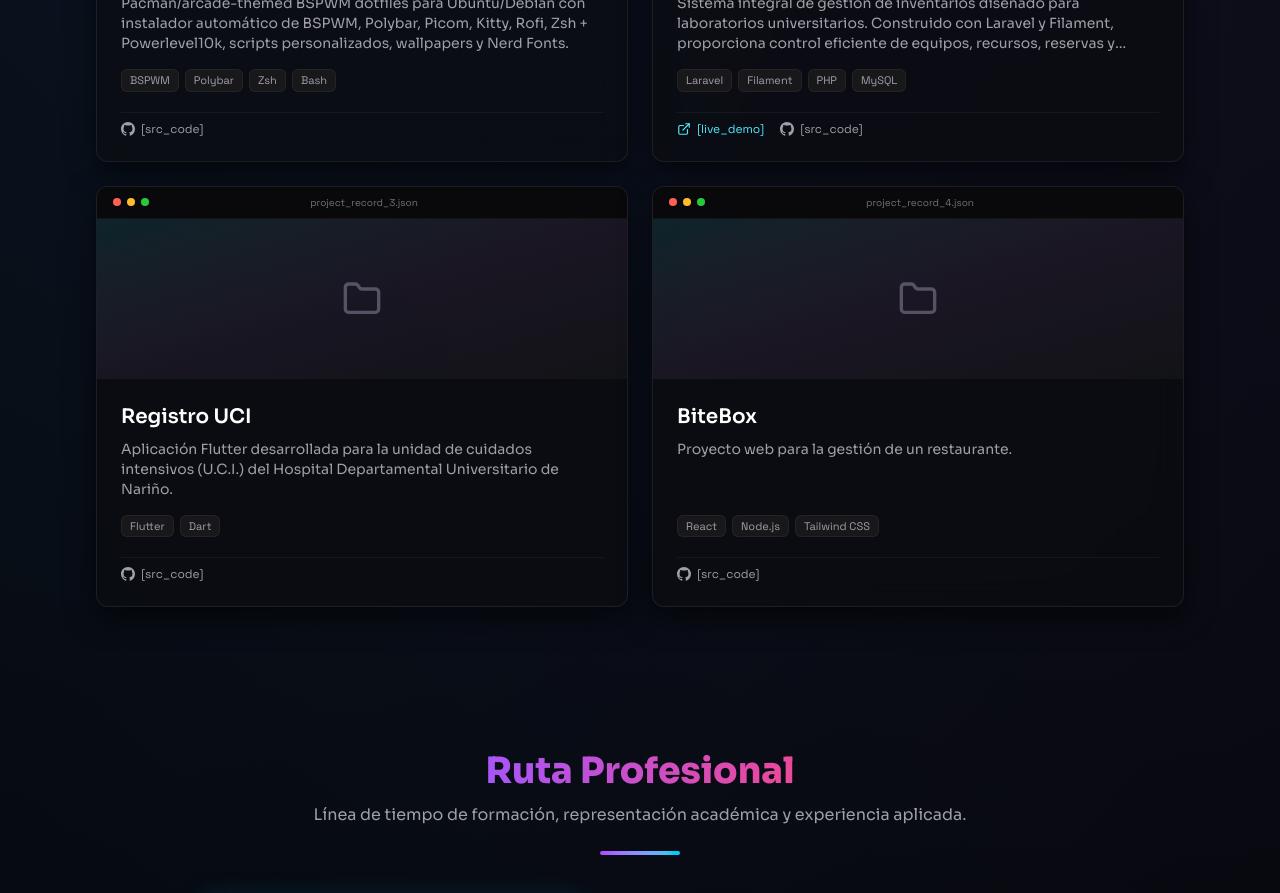
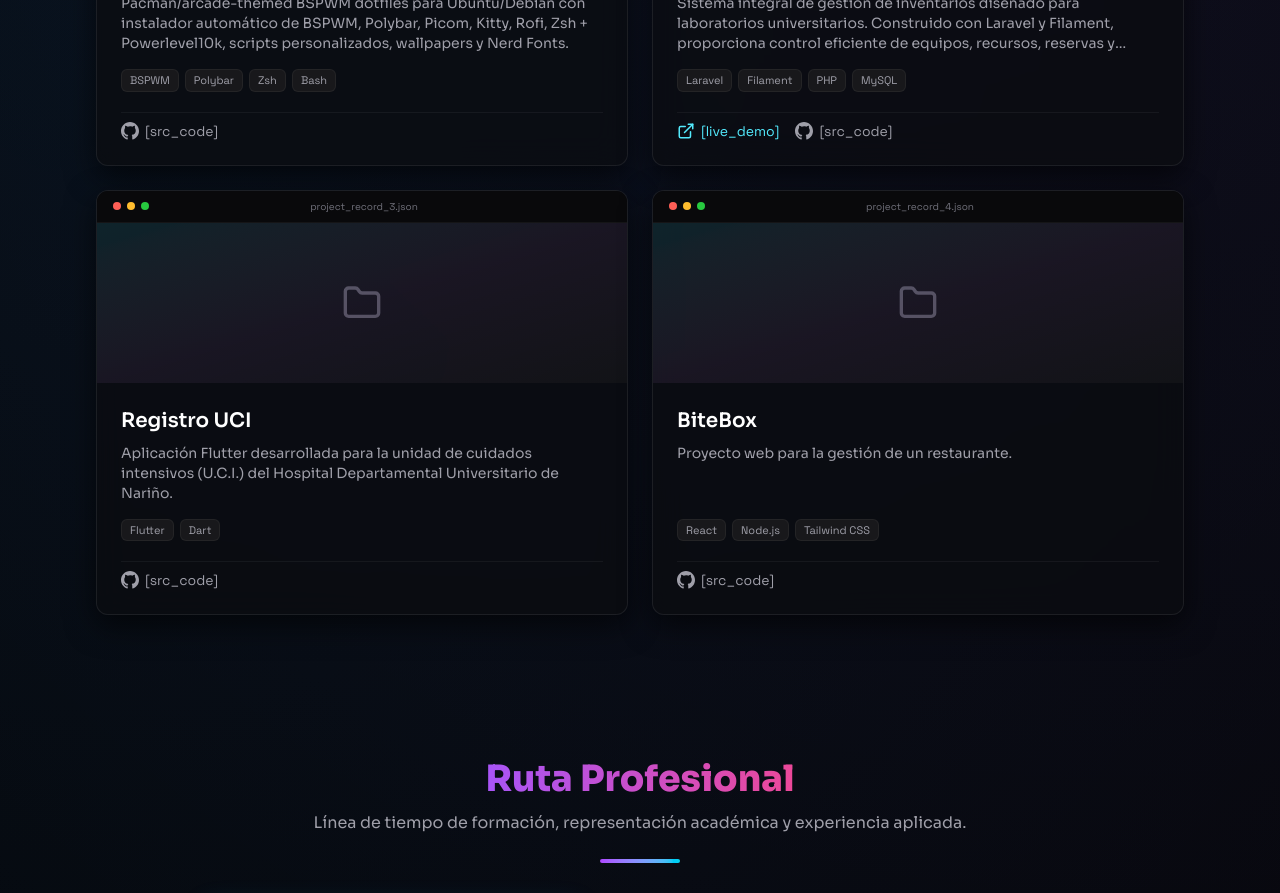
Before and after one commit to Jhontabo/Portfolio, a Next.js app: page / in a window 1280 px wide. Shown: the part 1320-2213 px from the top of the page. Built offline with nearby package versions, Linux system fonts and the light colour scheme; no server answers.

Commit message:
Increase size of live_demo and src_code buttons in projects

```diff
--- a/components/PortfolioSection.tsx
+++ b/components/PortfolioSection.tsx
@@ -91,9 +91,9 @@ export default function PortfolioSection() {
                       href={project.demo}
                       target="_blank"
                       rel="noopener noreferrer"
-                      className="flex items-center gap-1.5 text-xs font-mono text-cyan-300 hover:text-cyan-200 transition-colors"
+                      className="flex items-center gap-1.5 text-sm font-mono text-cyan-300 hover:text-cyan-200 transition-colors"
                     >
-                      <ExternalLink size={14} />
+                      <ExternalLink size={18} />
                       [live_demo]
                     </a>
                   )}
@@ -102,9 +102,9 @@ export default function PortfolioSection() {
                       href={project.github}
                       target="_blank"
                       rel="noopener noreferrer"
-                      className="flex items-center gap-1.5 text-xs font-mono text-zinc-400 hover:text-white transition-colors"
+                      className="flex items-center gap-1.5 text-sm font-mono text-zinc-400 hover:text-white transition-colors"
                     >
-                      <GithubIcon size={14} />
+                      <GithubIcon size={18} />
                       [src_code]
                     </a>
                   )}
```
